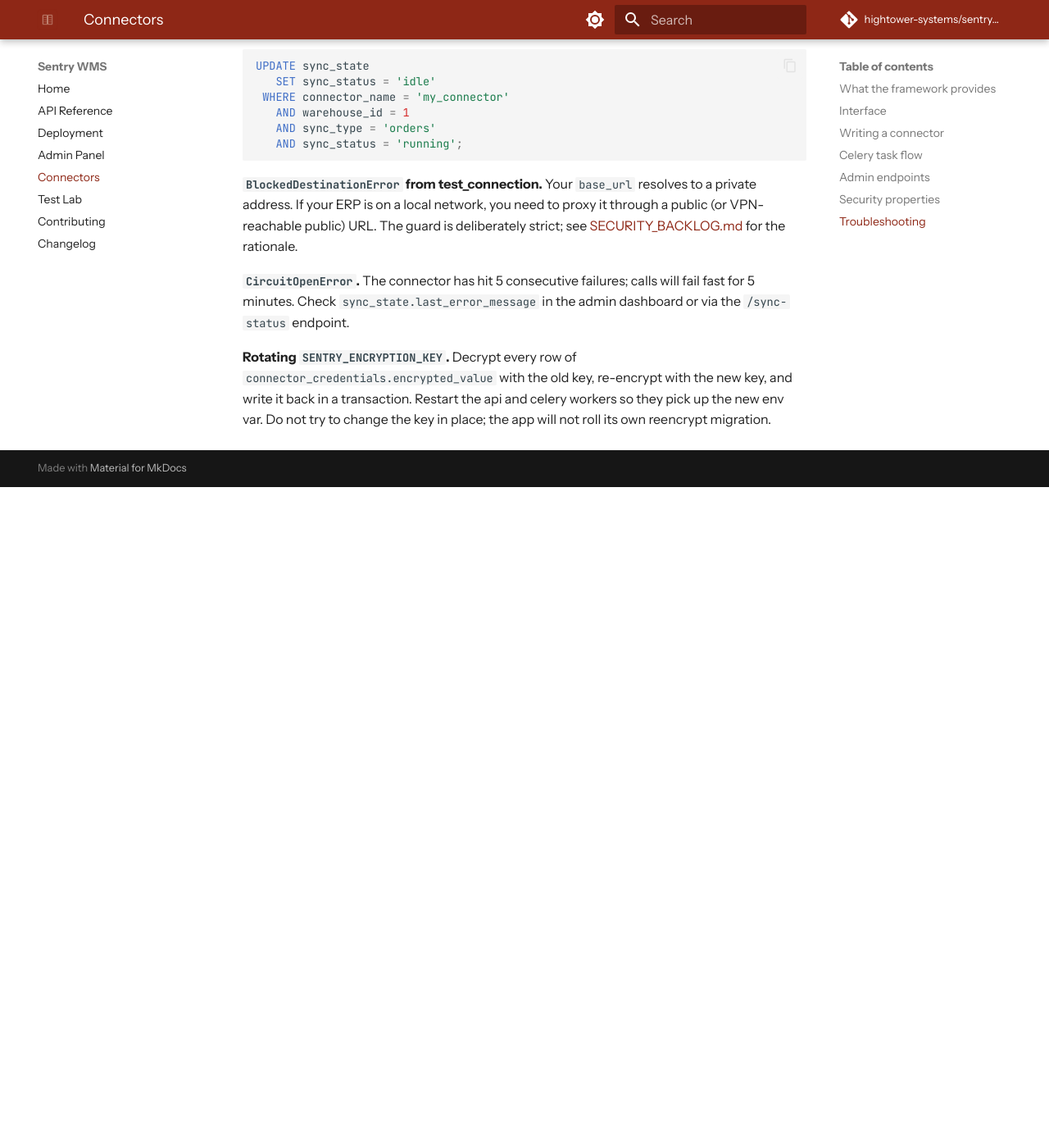
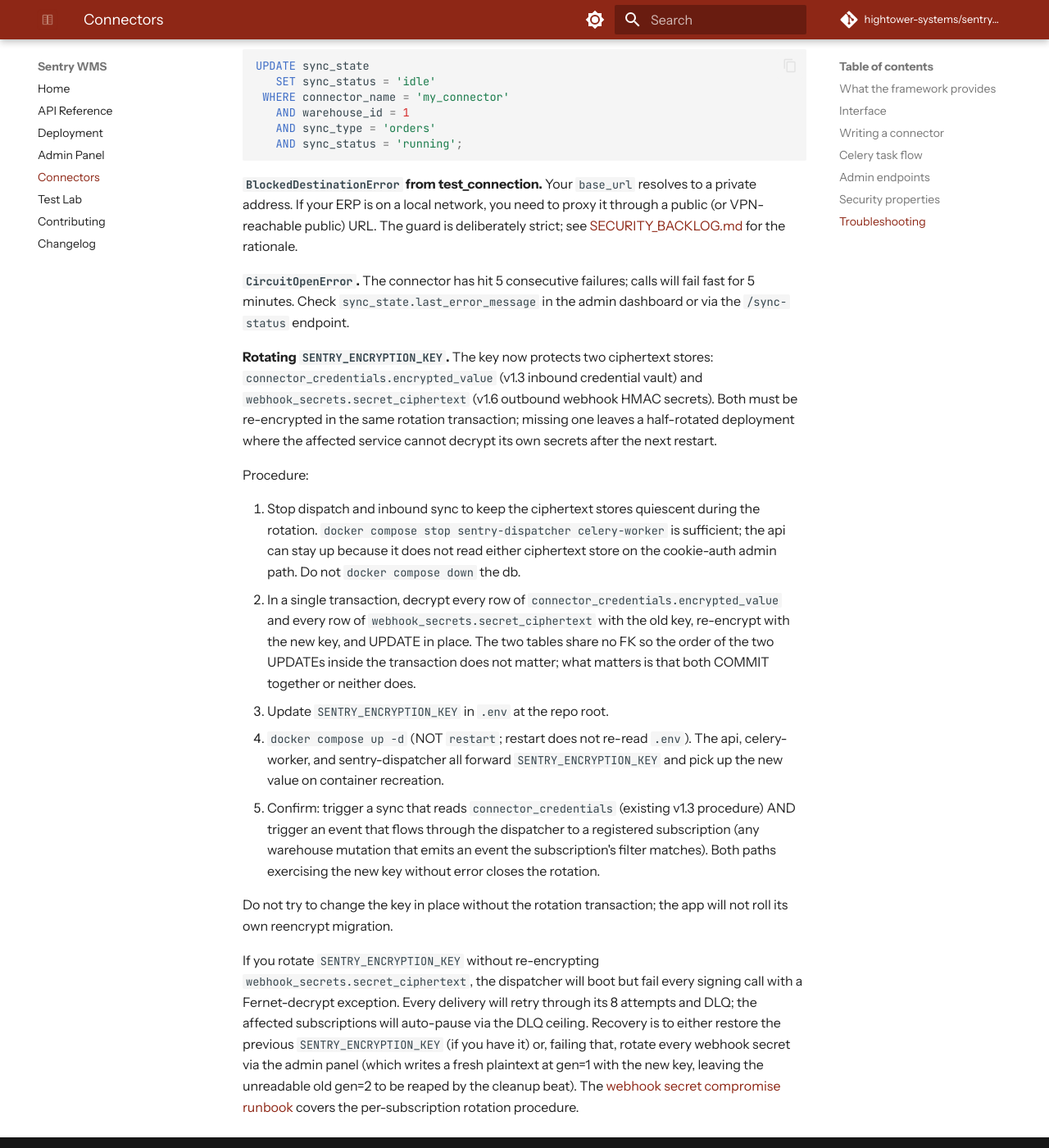
Before and after one commit to hightower-systems/sentry-wms, an MkDocs documentation site: the page built from docs/connectors.md, in a window 1280 px wide and 1400 px high, scrolled down 4263 px. Shown: the whole window at 82% size. Built offline with MkDocs 1.6.1 and Material for MkDocs 9.7.7, drawn with Linux system fonts in a browser that asks for light colours; comment, search, counter and statistics services are not loaded; before the commit the page ends 4857 px from its top, so only the background shows below that.

Commit message:
docs(connectors): Fernet rotation covers webhook_secrets (R6)
Updates the SENTRY_ENCRYPTION_KEY rotation section in
docs/connectors.md to cover the new v1.6.0 ciphertext store. The
master key now protects two stores: connector_credentials.encrypted_value
(v1.3 inbound vault) and webhook_secrets.secret_ciphertext (v1.6
outbound HMAC secrets); both must be re-encrypted in the same
transaction or a half-rotated deployment leaves the affected
service unable to decrypt its own secrets after restart.

The expanded procedure: stop dispatcher and celery-worker to
quiesce the two stores, run a single transaction that decrypts +
re-encrypts both tables, update .env, docker compose up -d to pick
up the new key, then verify by exercising both code paths
end-to-end.

Adds a recovery note for the failure mode where the key rotates
without the webhook_secrets re-encrypt: dispatcher boots but every
signing call raises a Fernet-decrypt exception, deliveries DLQ on
the 8th attempt, and affected subscriptions auto-pause. Recovery
is either restoring the prior key or rotating every webhook
secret per the secret-compromise runbook.

```diff
--- a/docs/connectors.md
+++ b/docs/connectors.md
@@ -194,9 +194,50 @@
 calls will fail fast for 5 minutes. Check `sync_state.last_error_message`
 in the admin dashboard or via the `/sync-status` endpoint.
 
-**Rotating `SENTRY_ENCRYPTION_KEY`.** Decrypt every row of
-`connector_credentials.encrypted_value` with the old key, re-encrypt
-with the new key, and write it back in a transaction. Restart the api
-and celery workers so they pick up the new env var. Do not try to
-change the key in place; the app will not roll its own reencrypt
-migration.
+**Rotating `SENTRY_ENCRYPTION_KEY`.** The key now protects two
+ciphertext stores: `connector_credentials.encrypted_value` (v1.3
+inbound credential vault) and `webhook_secrets.secret_ciphertext`
+(v1.6 outbound webhook HMAC secrets). Both must be re-encrypted
+in the same rotation transaction; missing one leaves a
+half-rotated deployment where the affected service cannot decrypt
+its own secrets after the next restart.
+
+Procedure:
+
+1. Stop dispatch and inbound sync to keep the ciphertext stores
+   quiescent during the rotation. `docker compose stop sentry-dispatcher
+   celery-worker` is sufficient; the api can stay up because it does not
+   read either ciphertext store on the cookie-auth admin path. Do not
+   `docker compose down` the db.
+2. In a single transaction, decrypt every row of
+   `connector_credentials.encrypted_value` and every row of
+   `webhook_secrets.secret_ciphertext` with the old key, re-encrypt
+   with the new key, and UPDATE in place. The two tables share no FK
+   so the order of the two UPDATEs inside the transaction does not
+   matter; what matters is that both COMMIT together or neither does.
+3. Update `SENTRY_ENCRYPTION_KEY` in `.env` at the repo root.
+4. `docker compose up -d` (NOT `restart`; restart does not re-read
+   `.env`). The api, celery-worker, and sentry-dispatcher all forward
+   `SENTRY_ENCRYPTION_KEY` and pick up the new value on container
+   recreation.
+5. Confirm: trigger a sync that reads `connector_credentials`
+   (existing v1.3 procedure) AND trigger an event that flows
+   through the dispatcher to a registered subscription (any
+   warehouse mutation that emits an event the subscription's
+   filter matches). Both paths exercising the new key without
+   error closes the rotation.
+
+Do not try to change the key in place without the rotation
+transaction; the app will not roll its own reencrypt migration.
+
+If you rotate `SENTRY_ENCRYPTION_KEY` without re-encrypting
+`webhook_secrets.secret_ciphertext`, the dispatcher will boot but
+fail every signing call with a Fernet-decrypt exception. Every
+delivery will retry through its 8 attempts and DLQ; the affected
+subscriptions will auto-pause via the DLQ ceiling. Recovery is to
+either restore the previous `SENTRY_ENCRYPTION_KEY` (if you have it)
+or, failing that, rotate every webhook secret via the admin panel
+(which writes a fresh plaintext at gen=1 with the new key, leaving
+the unreadable old gen=2 to be reaped by the cleanup beat). The
+[webhook secret compromise runbook](runbooks/webhook-secret-compromise.md)
+covers the per-subscription rotation procedure.
```
